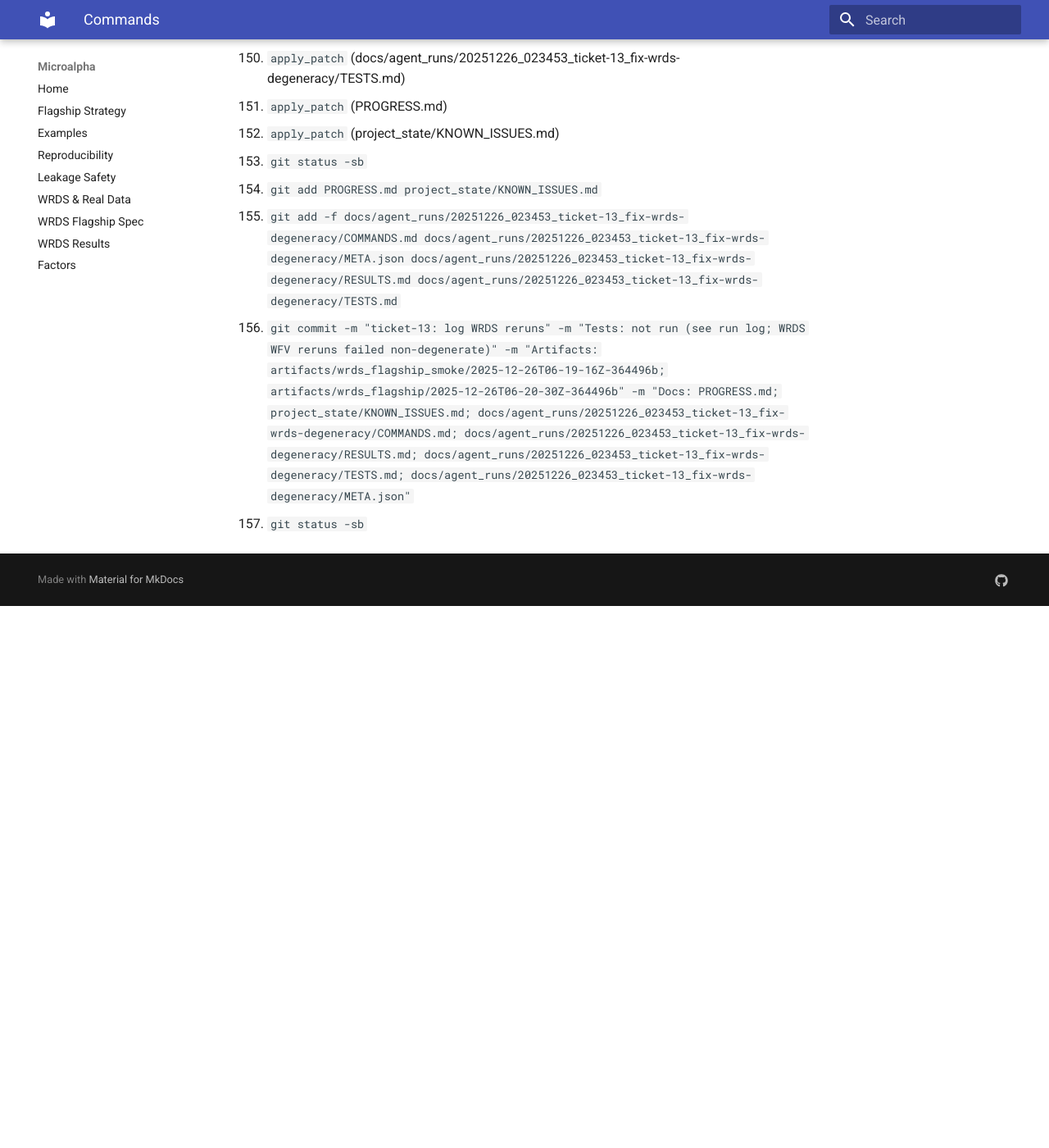
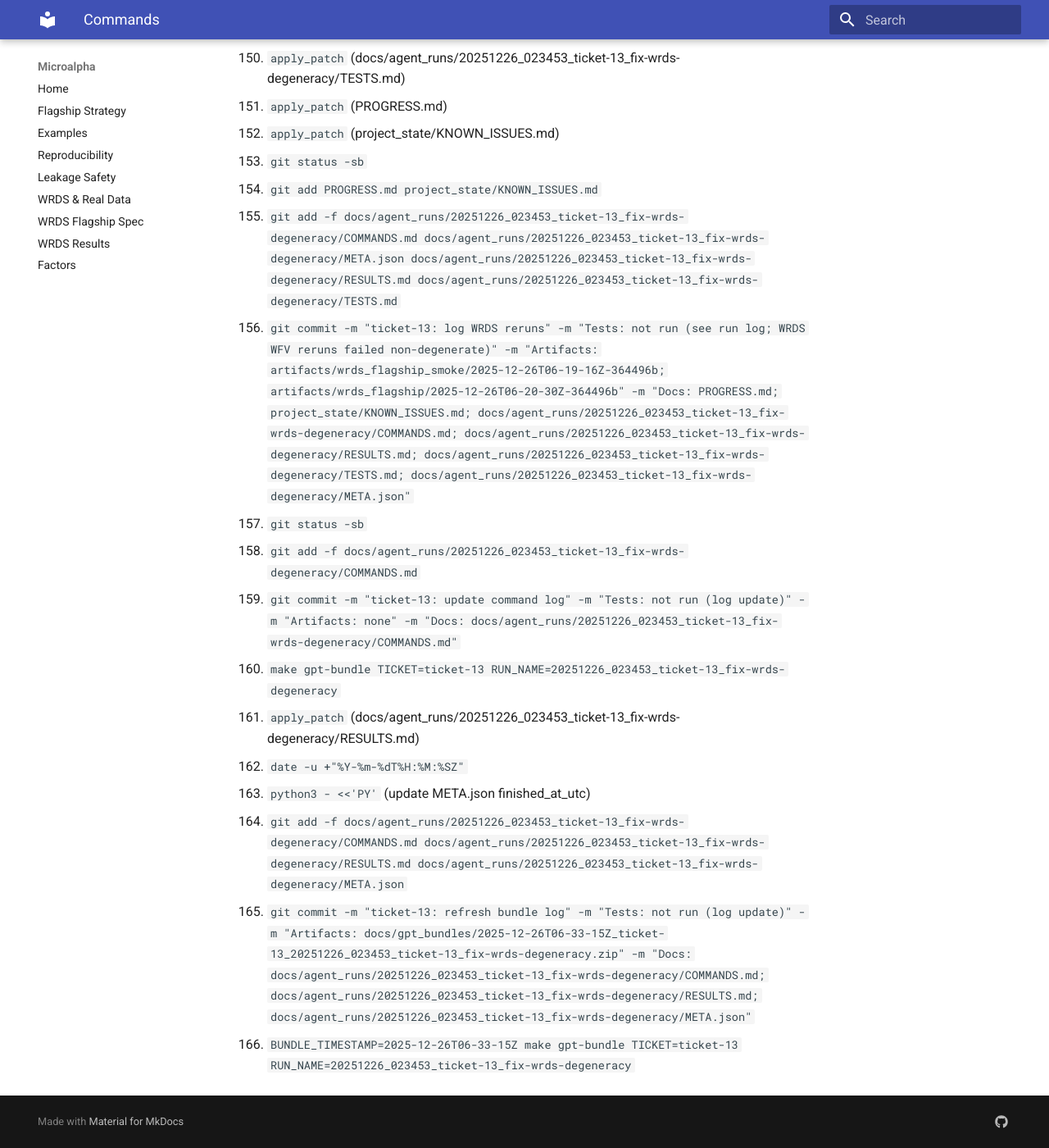
Before and after one commit to MateoBodon/microalpha, an MkDocs documentation site: the page built from docs/agent_runs/20251226_023453_ticket-13_fix-wrds-degeneracy/COMMANDS.md, in a window 1280 px wide and 1400 px high, scrolled down 6663 px. Shown: the whole window at 82% size. Built offline with MkDocs 1.6.1 and Material for MkDocs 9.7.7, drawn with Linux system fonts in a browser that asks for light colours; before the commit the page ends 7402 px from its top, so only the background shows below that.

Commit message:
ticket-13: refresh bundle log
Tests: not run (log update)

Artifacts: docs/gpt_bundles/2025-12-26T06-33-15Z_ticket-13_20251226_023453_ticket-13_fix-wrds-degeneracy.zip

Docs: docs/agent_runs/20251226_023453_ticket-13_fix-wrds-degeneracy/COMMANDS.md; docs/agent_runs/20251226_023453_ticket-13_fix-wrds-degeneracy/RESULTS.md; docs/agent_runs/20251226_023453_ticket-13_fix-wrds-degeneracy/META.json

```diff
--- a/docs/agent_runs/20251226_023453_ticket-13_fix-wrds-degeneracy/COMMANDS.md
+++ b/docs/agent_runs/20251226_023453_ticket-13_fix-wrds-degeneracy/COMMANDS.md
@@ -157,3 +157,12 @@
 155. `git add -f docs/agent_runs/20251226_023453_ticket-13_fix-wrds-degeneracy/COMMANDS.md docs/agent_runs/20251226_023453_ticket-13_fix-wrds-degeneracy/META.json docs/agent_runs/20251226_023453_ticket-13_fix-wrds-degeneracy/RESULTS.md docs/agent_runs/20251226_023453_ticket-13_fix-wrds-degeneracy/TESTS.md`
 156. `git commit -m "ticket-13: log WRDS reruns" -m "Tests: not run (see run log; WRDS WFV reruns failed non-degenerate)" -m "Artifacts: artifacts/wrds_flagship_smoke/2025-12-26T06-19-16Z-364496b; artifacts/wrds_flagship/2025-12-26T06-20-30Z-364496b" -m "Docs: PROGRESS.md; project_state/KNOWN_ISSUES.md; docs/agent_runs/20251226_023453_ticket-13_fix-wrds-degeneracy/COMMANDS.md; docs/agent_runs/20251226_023453_ticket-13_fix-wrds-degeneracy/RESULTS.md; docs/agent_runs/20251226_023453_ticket-13_fix-wrds-degeneracy/TESTS.md; docs/agent_runs/20251226_023453_ticket-13_fix-wrds-degeneracy/META.json"`
 157. `git status -sb`
+158. `git add -f docs/agent_runs/20251226_023453_ticket-13_fix-wrds-degeneracy/COMMANDS.md`
+159. `git commit -m "ticket-13: update command log" -m "Tests: not run (log update)" -m "Artifacts: none" -m "Docs: docs/agent_runs/20251226_023453_ticket-13_fix-wrds-degeneracy/COMMANDS.md"`
+160. `make gpt-bundle TICKET=ticket-13 RUN_NAME=20251226_023453_ticket-13_fix-wrds-degeneracy`
+161. `apply_patch` (docs/agent_runs/20251226_023453_ticket-13_fix-wrds-degeneracy/RESULTS.md)
+162. `date -u +"%Y-%m-%dT%H:%M:%SZ"`
+163. `python3 - <<'PY'` (update META.json finished_at_utc)
+164. `git add -f docs/agent_runs/20251226_023453_ticket-13_fix-wrds-degeneracy/COMMANDS.md docs/agent_runs/20251226_023453_ticket-13_fix-wrds-degeneracy/RESULTS.md docs/agent_runs/20251226_023453_ticket-13_fix-wrds-degeneracy/META.json`
+165. `git commit -m "ticket-13: refresh bundle log" -m "Tests: not run (log update)" -m "Artifacts: docs/gpt_bundles/2025-12-26T06-33-15Z_ticket-13_20251226_023453_ticket-13_fix-wrds-degeneracy.zip" -m "Docs: docs/agent_runs/20251226_023453_ticket-13_fix-wrds-degeneracy/COMMANDS.md; docs/agent_runs/20251226_023453_ticket-13_fix-wrds-degeneracy/RESULTS.md; docs/agent_runs/20251226_023453_ticket-13_fix-wrds-degeneracy/META.json"`
+166. `BUNDLE_TIMESTAMP=2025-12-26T06-33-15Z make gpt-bundle TICKET=ticket-13 RUN_NAME=20251226_023453_ticket-13_fix-wrds-degeneracy`
--- a/docs/agent_runs/20251226_023453_ticket-13_fix-wrds-degeneracy/META.json
+++ b/docs/agent_runs/20251226_023453_ticket-13_fix-wrds-degeneracy/META.json
@@ -2,7 +2,7 @@
   "run_name": "20251226_023453_ticket-13_fix-wrds-degeneracy",
   "ticket_id": "ticket-13",
   "started_at_utc": "2025-12-26T02:34:53Z",
-  "finished_at_utc": "2025-12-26T06:30:36Z",
+  "finished_at_utc": "2025-12-26T06:33:26Z",
   "git_sha_before": "6c3fc9f686916c134e15f70334cb568cd527155a",
   "git_sha_after": "HEAD",
   "branch_name": "codex/ticket-13-fix-wrds-degeneracy",
```
Also changed, not shown: docs/agent_runs/20251226_023453_ticket-13_fix-wrds-degeneracy/RESULTS.md (+1 -1 lines).
